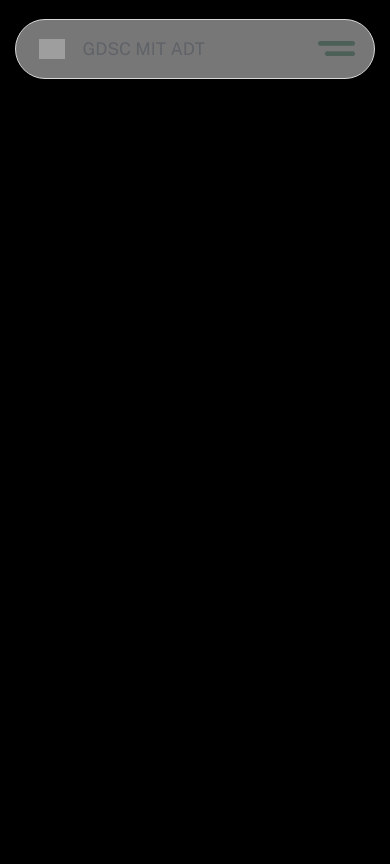
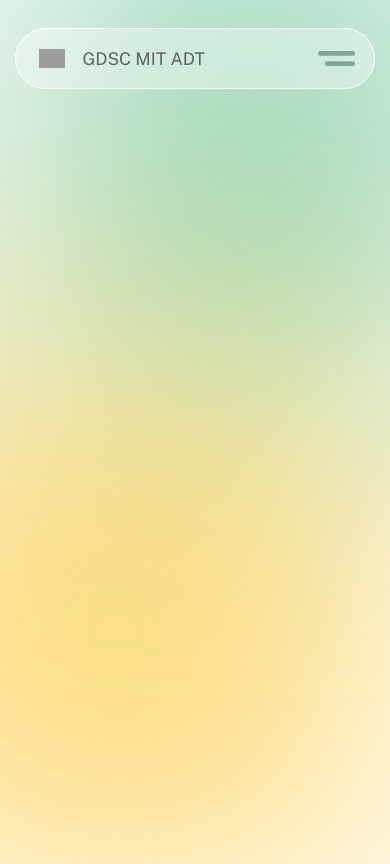
Before and after one commit to GDSC-MIT-ADT/GDSC-MITADT, a plain HTML site: page index.html in a window 390 px wide. Drawn offline with nearby package versions, Linux system fonts and the light colour scheme; grey boxes are pictures that could not be loaded.

Commit message:
commit 2

```diff
--- a/app.css
+++ b/app.css
@@ -3,19 +3,42 @@
 * {
     margin: 0;
     padding: 0;
+    overflow-x: hidden;
 }
 
-body {
+.green {
+    height: 40vw;
+    width: 40vw;
+    position: absolute;
+    background-color: rgba(15, 157, 86, 0.743);
+    filter: blur(150px);
+    border-radius: 25%;
+    top: -10vw;
+    right: -5vw;
+    z-index: -1;
+}
+
+.yellow {
+    height: 50vw;
+    width: 50vw;
+    position: absolute;
+    background-color: rgba(250, 188, 4, 0.736);;
+    filter: blur(150px);
+    border-radius: 25%;
+    bottom: -15vw;
+    left: -5vw;
+    z-index: -1;
 }
 
 header {
     display: flex;
     align-items: center;
     height: 8vw;
+    width: 100vw;
 }
 
 .nav {
-    background-color: rgba(255, 255, 255, 0.466);
+    background-color: rgba(255, 255, 255, 0.329);
     width: 88vw;
     height: 4vw;
     border-radius: 40px;
@@ -68,14 +91,28 @@ header {
     display: none;
 }
 
+
+
+
 @media only screen and (max-width: 450px) {
 
     body {
-        background-color: black;
+        overflow-x: hidden;
     }
 
-    .nav-second {
-        width: 8vw;
+    .green {
+        height: 100vw;
+        width: 70vw;
+        top: -15vw;
+        left: 30vw;
+        background-color: rgba(15, 157, 86, 0.894);
+    }
+
+    .yellow {
+        height: 120vw;
+        width: 120vw;
+        left: -30vw;
+        bottom: -5vw;
     }
 
     .nav button {
@@ -84,11 +121,12 @@ header {
     }
 
     .nav-second {
+        z-index: -1;
         opacity: 0;
         display: flex;
         flex-direction: column;
         align-items: center;
-        background-color: grey;
+        background-color: rgba(255, 255, 255, 0.329);
         position: absolute;
         min-width: 88vw;
         height: 50vw;
@@ -109,7 +147,8 @@ header {
 
     header {
         justify-content: center;
-        height: 20vw;
+        height: 25vw;
+        width: 100vw;
     }
 
     .nav {
@@ -117,6 +156,7 @@ header {
         height: 15vw;
         width: 92vw;
         margin-top: 5vw;
+        border: solid white 1px;
     }
 
     .nav-first {
@@ -143,5 +183,6 @@ header {
     .active {
         opacity: 1;
         scale: 1;
+        z-index: 2;
     }
 }
--- a/index.html
+++ b/index.html
@@ -7,8 +7,9 @@
     <link rel="stylesheet" href="app.css" />
   </head>
   <body>
-
-
+    <!-- Animated Background Circles -->
+    <div class="green"></div>
+    <div class="yellow"></div>
     <!-- Navigation Bar -->
     <header>
       <div class="nav">
```
